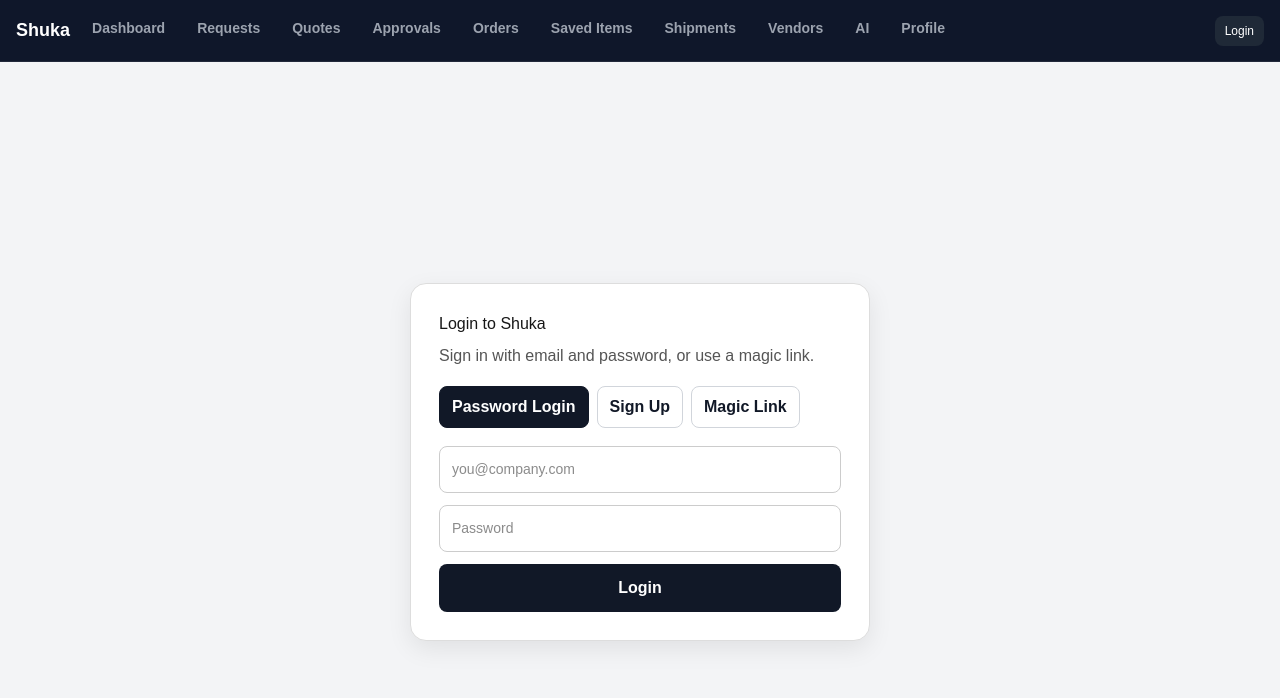
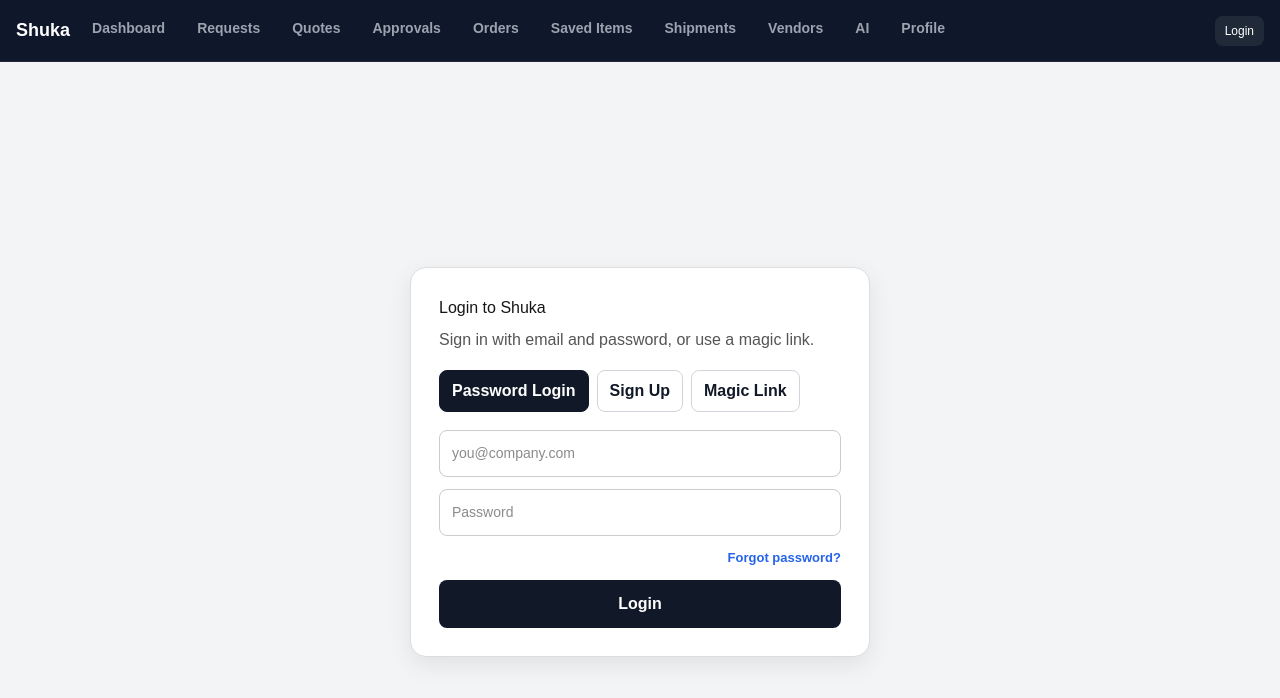
Before and after one commit to Gr33nstonecorp/shuka, a Next.js app: page /login in a window 1280 px wide. Shown: the top 698 px of the page. Built offline with nearby package versions, Linux system fonts and the light colour scheme; no server answers.

Commit message:
Update page.tsx

```diff
--- a/app/login/page.tsx
+++ b/app/login/page.tsx
@@ -1,5 +1,6 @@
 "use client";
 
+import Link from "next/link";
 import { createClient } from "@supabase/supabase-js";
 import { useState } from "react";
 
@@ -158,6 +159,20 @@ export default function LoginPage() {
               style={inputStyle}
             />
 
+            <div style={{ display: "flex", justifyContent: "flex-end" }}>
+              <Link
+                href="/forgot-password"
+                style={{
+                  fontSize: "13px",
+                  color: "#2563eb",
+                  textDecoration: "none",
+                  fontWeight: 600,
+                }}
+              >
+                Forgot password?
+              </Link>
+            </div>
+
             <button type="submit" disabled={loading} style={primaryButtonStyle}>
               {loading ? "Logging in..." : "Login"}
             </button>
```
